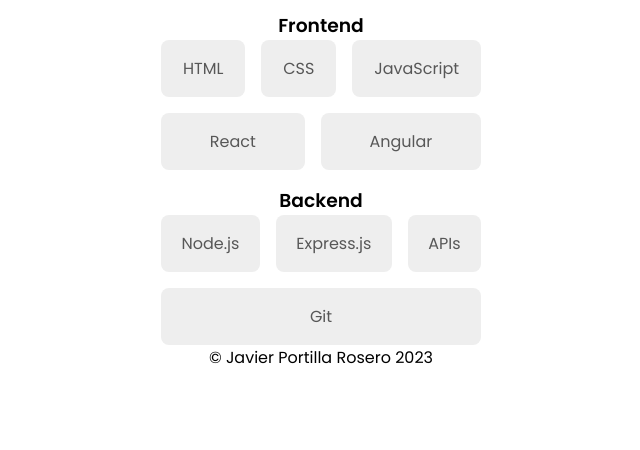
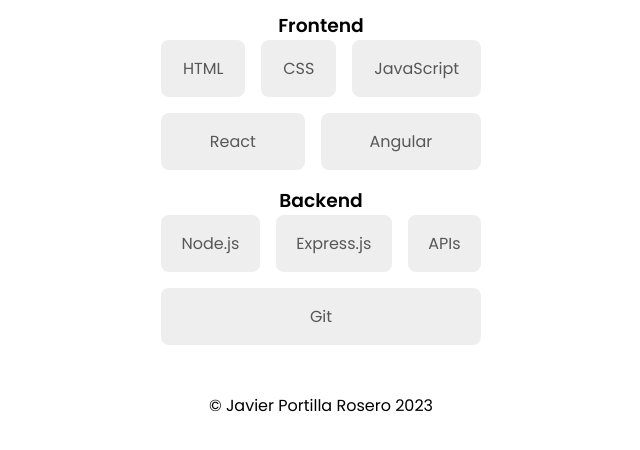
Before and after one commit to javierportillar/respon-portafolio, a plain HTML site: page index.html in a window 1280 px wide. Shown: the part 1522-1972 px from the top of the page, without its empty margins (319-959 px from the left). Before the commit the page ends 1892 px from the top, so only its background shows below. Drawn offline with Linux system fonts and the light colour scheme.

Commit message:
added style for footer

```diff
--- a/styles.css
+++ b/styles.css
@@ -295,3 +295,7 @@
     flex-grow: 20;
     padding: 1rem;
 }
+
+footer{
+    margin: 3rem 0;
+}
```
